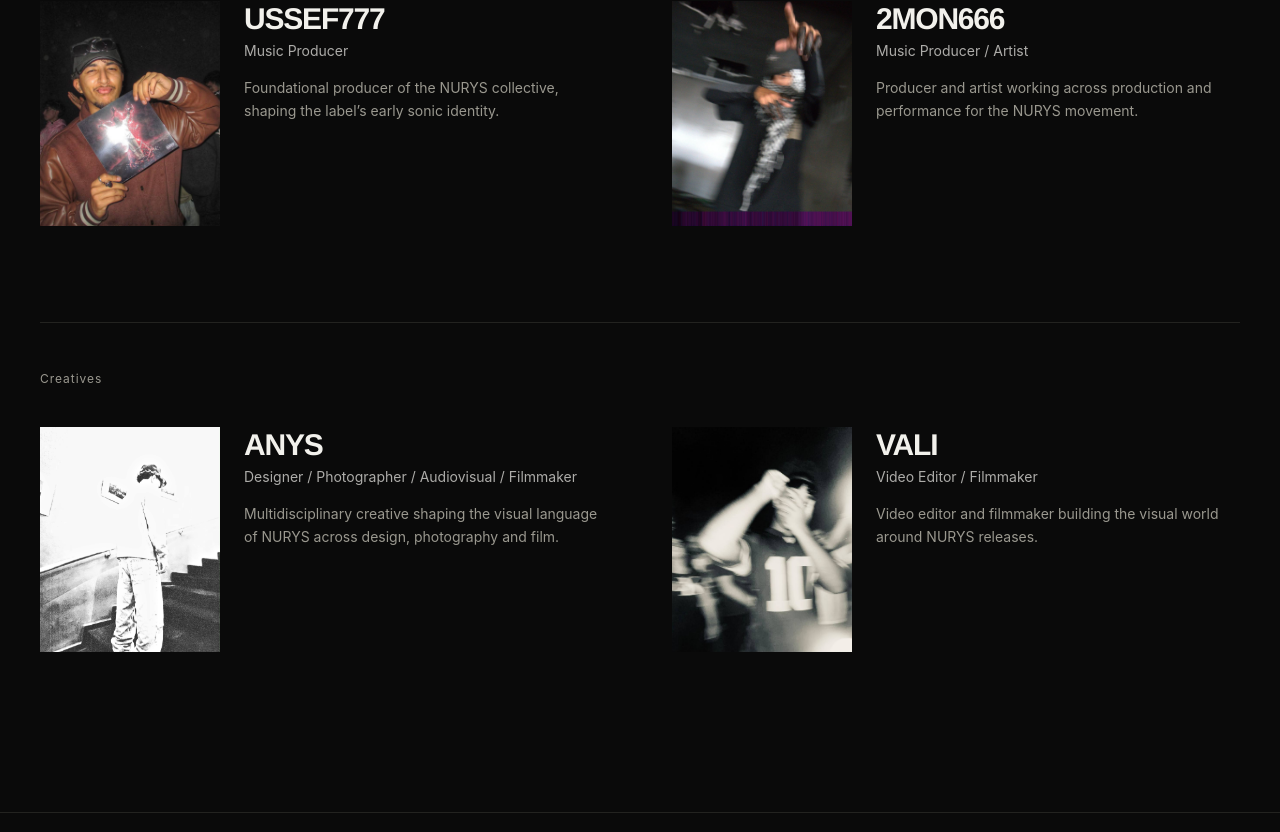
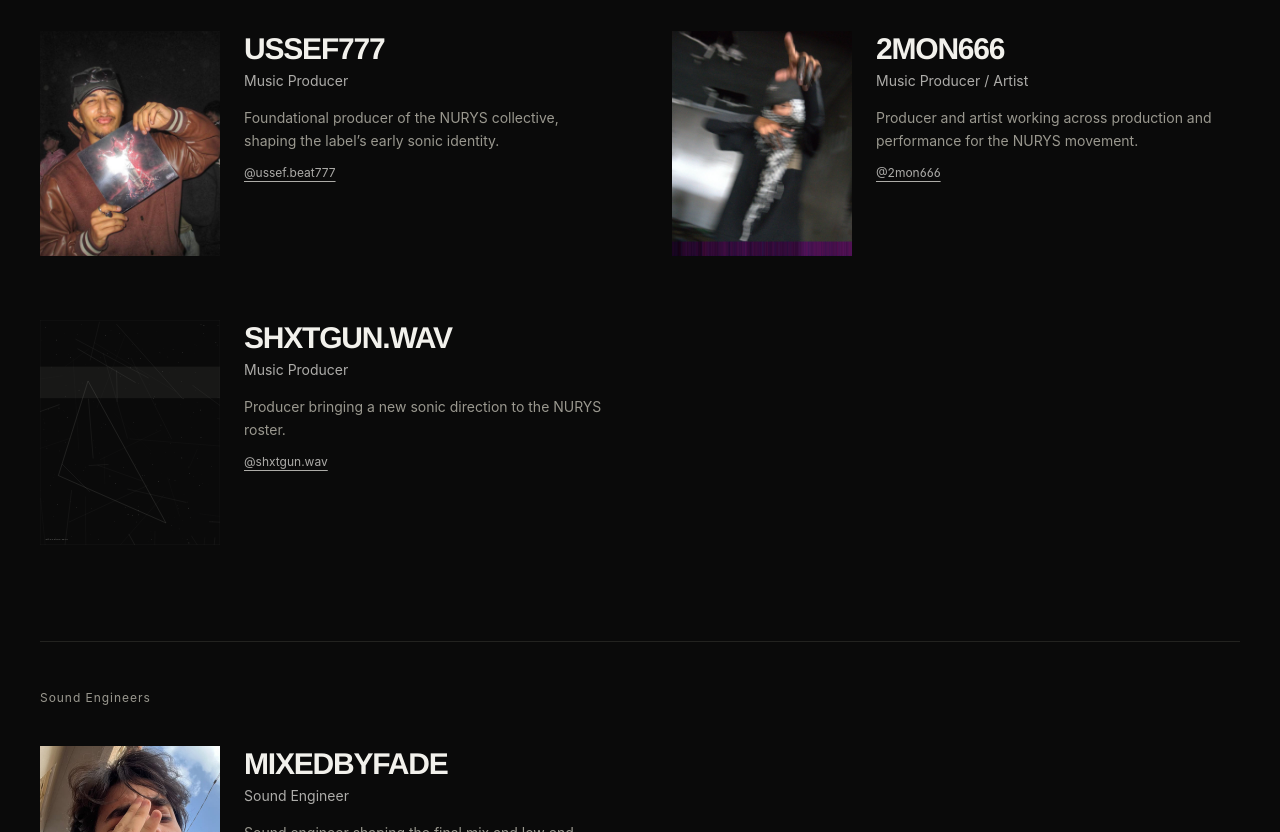
Before and after one commit to ProdbyUssef777/nurys-studios, a Next.js app: page /artists in a window 1280 px wide. Shown: the part 1268-2100 px from the top of the page. Built offline with nearby package versions, Linux system fonts and the light colour scheme.

Commit message:
add mixedbyfade, shxtgunwav, instagram links

```diff
--- a/app/artists/page.tsx
+++ b/app/artists/page.tsx
@@ -8,7 +8,7 @@ export const metadata: Metadata = {
   description: 'The current NURYS collective — artists, producers and creatives.',
 };
 
-const order: ArtistCategory[] = ['artist', 'producer', 'creative'];
+const order: ArtistCategory[] = ['artist', 'producer', 'engineer', 'creative'];
 
 export default function ArtistsPage() {
   return (
@@ -49,6 +49,17 @@ export default function ArtistsPage() {
                         {artist.bio}
                       </p>
 
+                      {artist.social?.instagram && (
+                        <a
+                          href={`https://instagram.com/${artist.social.instagram.replace('@', '')}`}
+                          target="_blank"
+                          rel="noopener noreferrer"
+                          className="mt-3 inline-block text-xs text-bone/70 underline underline-offset-4 transition-colors hover:text-bone"
+                        >
+                          {artist.social.instagram}
+                        </a>
+                      )}
+
                       {artist.gallery && artist.gallery.length > 0 && (
                         <div className="mt-6 grid grid-cols-3 gap-2 max-w-sm">
                           {artist.gallery.map((src) => (
--- a/data/artists.ts
+++ b/data/artists.ts
@@ -4,7 +4,7 @@
 // page (Home, Artists, roster filters) reads from here.
 //
 // `category` controls where they're grouped on /artists:
-//   'artist' | 'producer' | 'creative'
+//   'artist' | 'producer' | 'creative' | 'engineer'
 // A person can hold more than one role in `roles`, but only
 // one `category` for grouping purposes.
 //
@@ -13,7 +13,7 @@
 // it will replace the placeholder automatically.
 // ────────────────────────────────────────────────────────────
 
-export type ArtistCategory = 'artist' | 'producer' | 'creative';
+export type ArtistCategory = 'artist' | 'producer' | 'creative' | 'engineer';
 
 export interface Artist {
   slug: string;
@@ -36,8 +36,9 @@ export const artists: Artist[] = [
     name: 'USSEF777',
     roles: ['Music Producer'],
     category: 'producer',
-    bio: 'Foundational producer of the NURYS collective, shaping the label\u2019s early sonic identity.',
+    bio: 'Foundational producer of the NURYS collective, shaping the label’s early sonic identity.',
     image: '/img/artists/ussef777.jpg',
+    social: { instagram: '@ussef.beat777' },
   },
   {
     slug: '2mon666',
@@ -46,6 +47,16 @@ export const artists: Artist[] = [
     category: 'producer',
     bio: 'Producer and artist working across production and performance for the NURYS movement.',
     image: '/img/artists/2mon666.jpg',
+    social: { instagram: '@2mon666' },
+  },
+  {
+    slug: 'shxtgunwav',
+    name: 'SHXTGUN.WAV',
+    roles: ['Music Producer'],
+    category: 'producer',
+    bio: 'Producer bringing a new sonic direction to the NURYS roster.',
+    image: '/img/artists/shxtgunwav.svg',
+    social: { instagram: '@shxtgun.wav' },
   },
   {
     slug: 'anys',
@@ -71,6 +82,7 @@ export const artists: Artist[] = [
       '/img/artists/24snake-gallery/24snake-06.jpg',
       '/img/artists/24snake-gallery/24snake-07.jpg',
     ],
+    social: { instagram: '@24.snake' },
   },
   {
     slug: 'vali',
@@ -79,6 +91,16 @@ export const artists: Artist[] = [
     category: 'creative',
     bio: 'Video editor and filmmaker building the visual world around NURYS releases.',
     image: '/img/artists/vali.jpg',
+    social: { instagram: '@valinnoff' },
+  },
+  {
+    slug: 'mixedbyfade',
+    name: 'MIXEDBYFADE',
+    roles: ['Sound Engineer'],
+    category: 'engineer',
+    bio: 'Sound engineer shaping the final mix and low end across the NURYS catalogue.',
+    image: '/img/artists/mixedbyfade.jpg',
+    social: { instagram: '@mixedbyfade' },
   },
 ];
 
@@ -86,4 +108,5 @@ export const categoryLabels: Record<ArtistCategory, string> = {
   artist: 'Artists',
   producer: 'Producers',
   creative: 'Creatives',
+  engineer: 'Sound Engineers',
 };
```
Also changed, not shown: public/img/artists/mixedbyfade.jpg (added), public/img/artists/shxtgunwav.svg (added).
